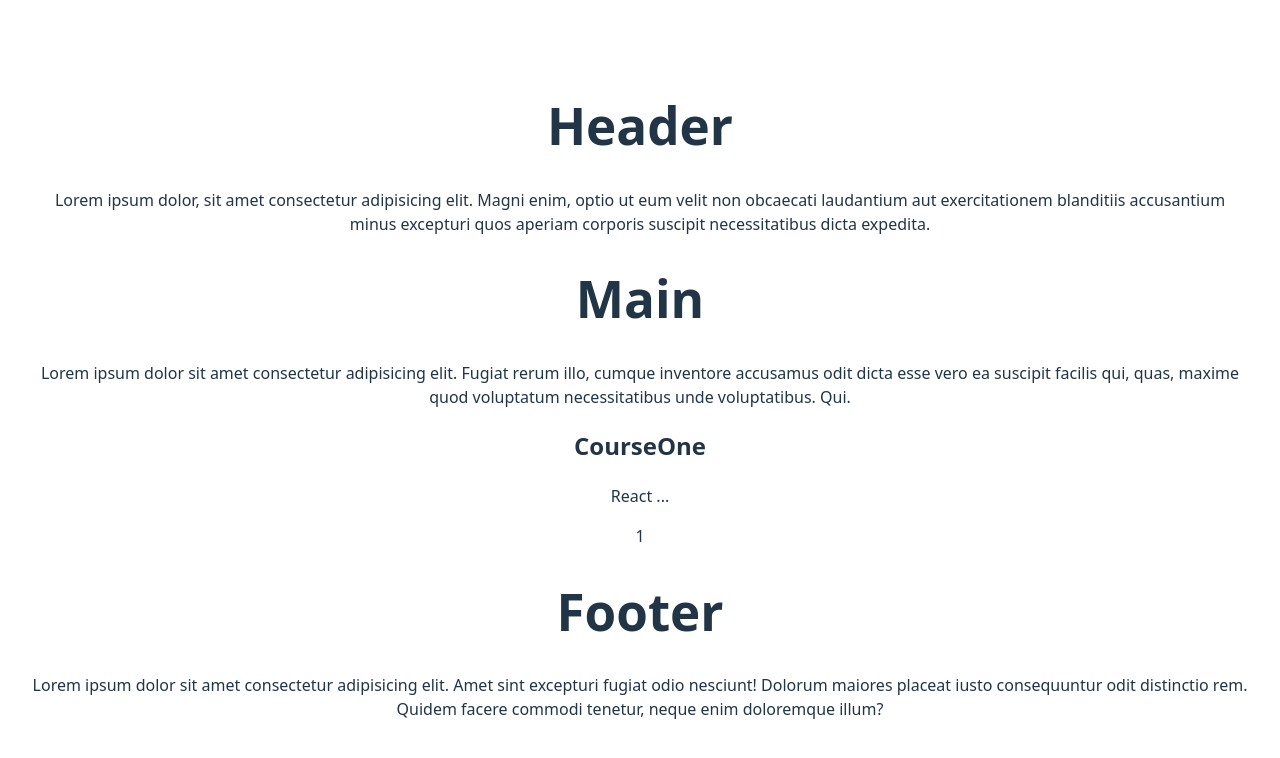
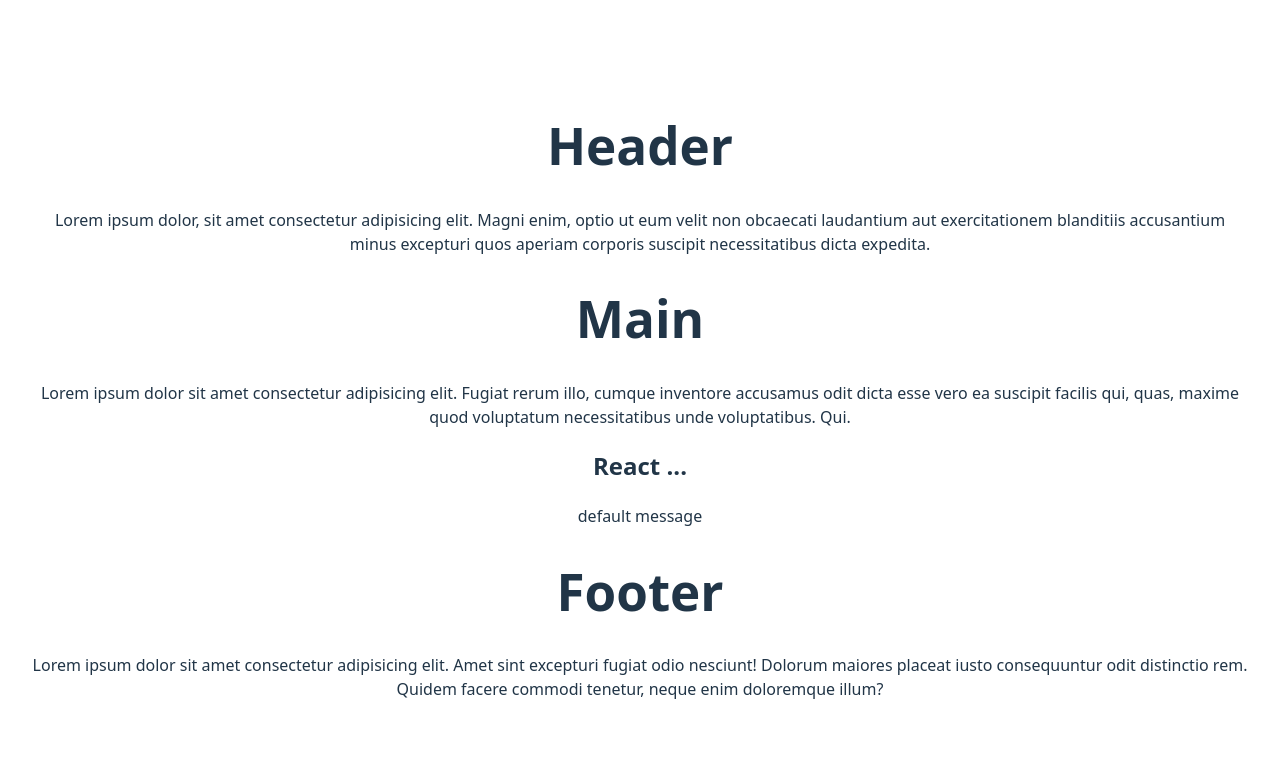
Before and after one commit to Mahdyaralipor/react, a React (Vite) app: page / in a window 1280 px wide. Shown: the top 758 px of the page. Built offline with nearby package versions, Linux system fonts and the light colour scheme.

Commit message:
Set Defualt Props Value

```diff
--- a/src/components/home/CourseBox.jsx
+++ b/src/components/home/CourseBox.jsx
@@ -1,10 +1,9 @@
-export function CourseBox(props) {
-    console.log(props)
+export function CourseBox({title, details = "default message"}) {
+
     return(
         <div>
-            <h2>{props?.course?.title}</h2>
-            <p>{props?.course?.details}</p>
-            <span>{props?.course?.time}</span>
+            <h2>{title}</h2>
+            <p>{details}</p>
         </div>
     )
 }
--- a/src/components/home/Main.jsx
+++ b/src/components/home/Main.jsx
@@ -1,16 +1,17 @@
 import { CourseBox } from "./CourseBox"
 
 export function Main () {
-    let courseOne =  {
-        title: "CourseOne",
-        details: "React ...",
-        time: 1
-    }
+    // let courseOne =  {
+    //     title: "CourseOne",
+    //     details: "React ...",
+    //     time: 1
+    // }
     return (
         <>
             <h1>Main</h1>
             <p>Lorem ipsum dolor sit amet consectetur adipisicing elit. Fugiat rerum illo, cumque inventore accusamus odit dicta esse vero ea suscipit facilis qui, quas, maxime quod voluptatum necessitatibus unde voluptatibus. Qui.</p>
-            <CourseBox course={courseOne}/>
+            {/* <CourseBox course={courseOne}/> */}
+            <CourseBox title="React ..." />
 
         </>
     )
```
